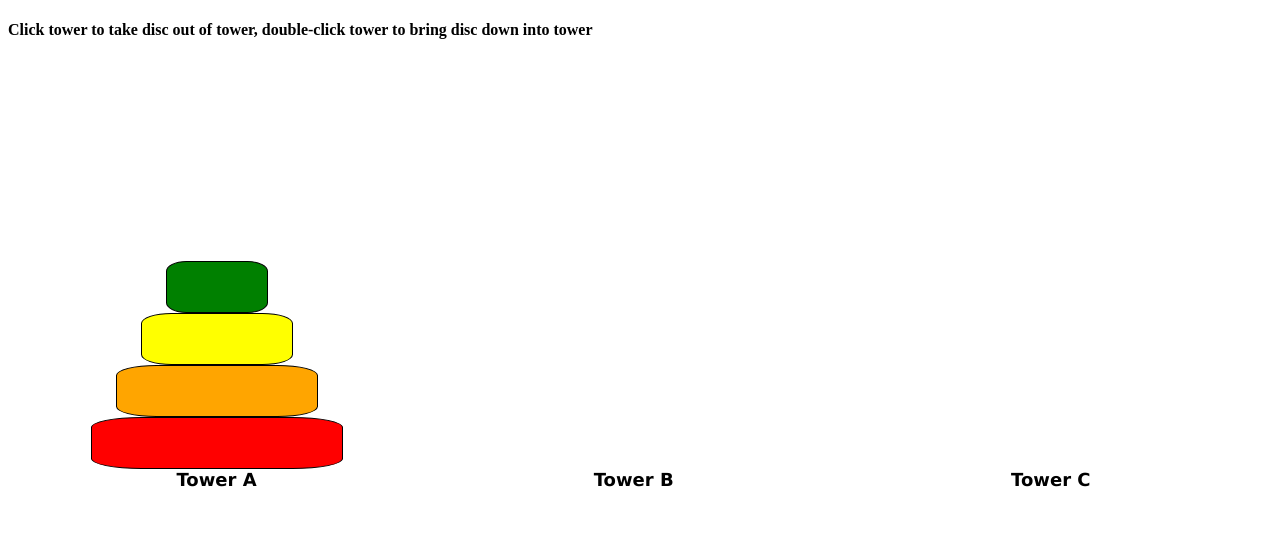
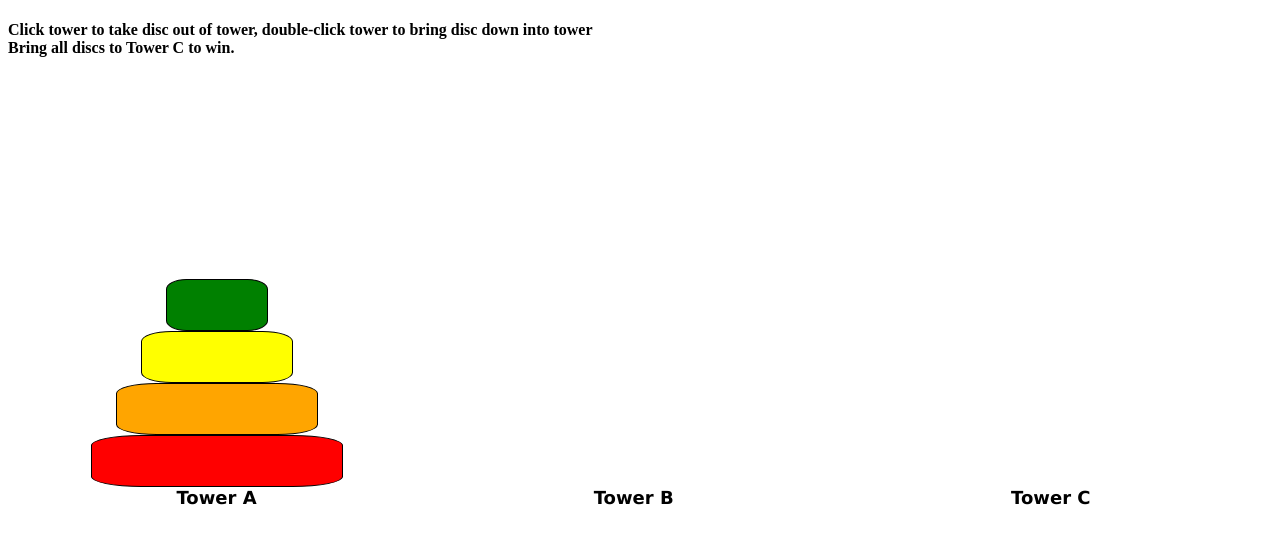
Before and after one commit to BenFeder/KenzieAcademy-Students-se-q1-tower-of-hanoi-BenFeder, a plain HTML site: page index.html in a window 1280 px wide. Drawn offline with Linux system fonts and the light colour scheme.

Commit message:
Updated directions

```diff
--- a/index.html
+++ b/index.html
@@ -23,7 +23,8 @@
     <!-- Your html here -->
     <h4>
       Click tower to take disc out of tower, double-click tower to bring disc
-      down into tower
+      down into tower <br />
+      Bring all discs to Tower C to win.
     </h4>
     <div id="placeholder"></div>
 
```
